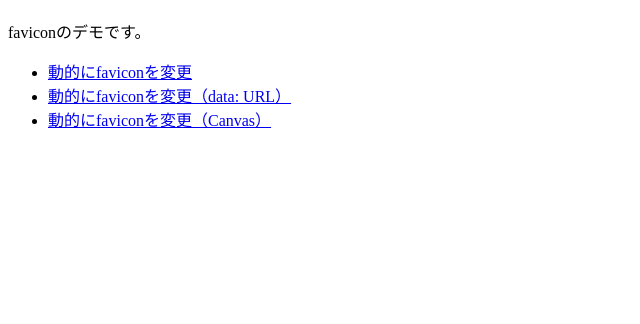
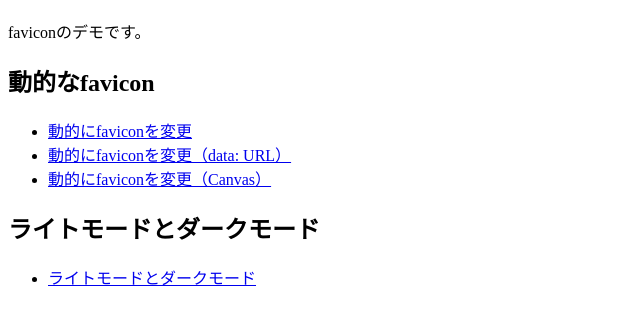
Before and after one commit to codegrid/2021-favicon, a plain HTML site: page index.html in a window 1280 px wide. Shown: the part 70-394 px from the top of the page, without its empty margins (0-640 px from the left). Drawn offline with Linux system fonts and the light colour scheme.

Commit message:
feat: indexにライト・ダークのページを追加

```diff
--- a/index.html
+++ b/index.html
@@ -10,11 +10,19 @@
 
 <p>faviconのデモです。</p>
 
+<h2>動的なfavicon</h2>
+
 <ul>
 <li><a href="dynamic.html">動的にfaviconを変更</a></li>
 <li><a href="dataurl.html">動的にfaviconを変更（data: URL）</a></li>
 <li><a href="canvas.html">動的にfaviconを変更（Canvas）</a></li>
 </ul>
 
+<h2>ライトモードとダークモード</h2>
+
+<ul>
+<li><a href="lightdark.html">ライトモードとダークモード</a></li>
+</ul>
+
 </body>
 </html>
```
